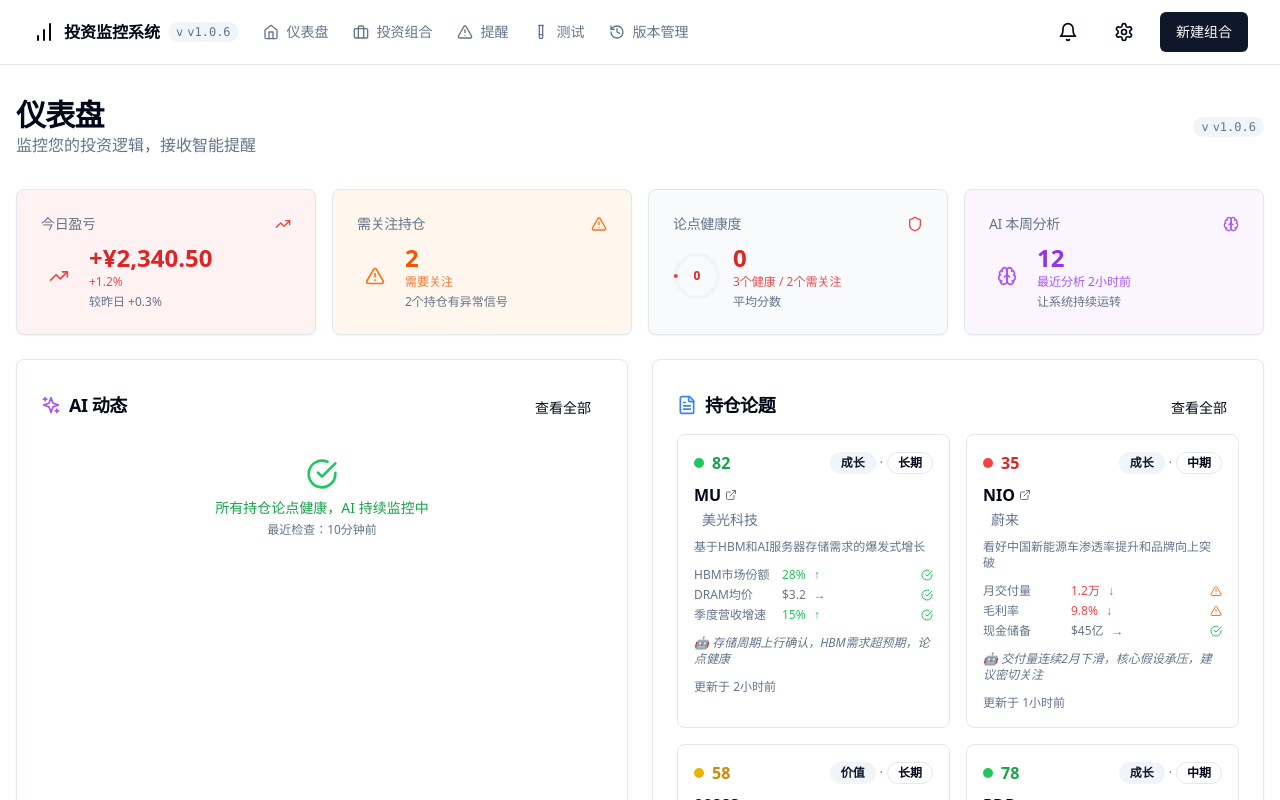
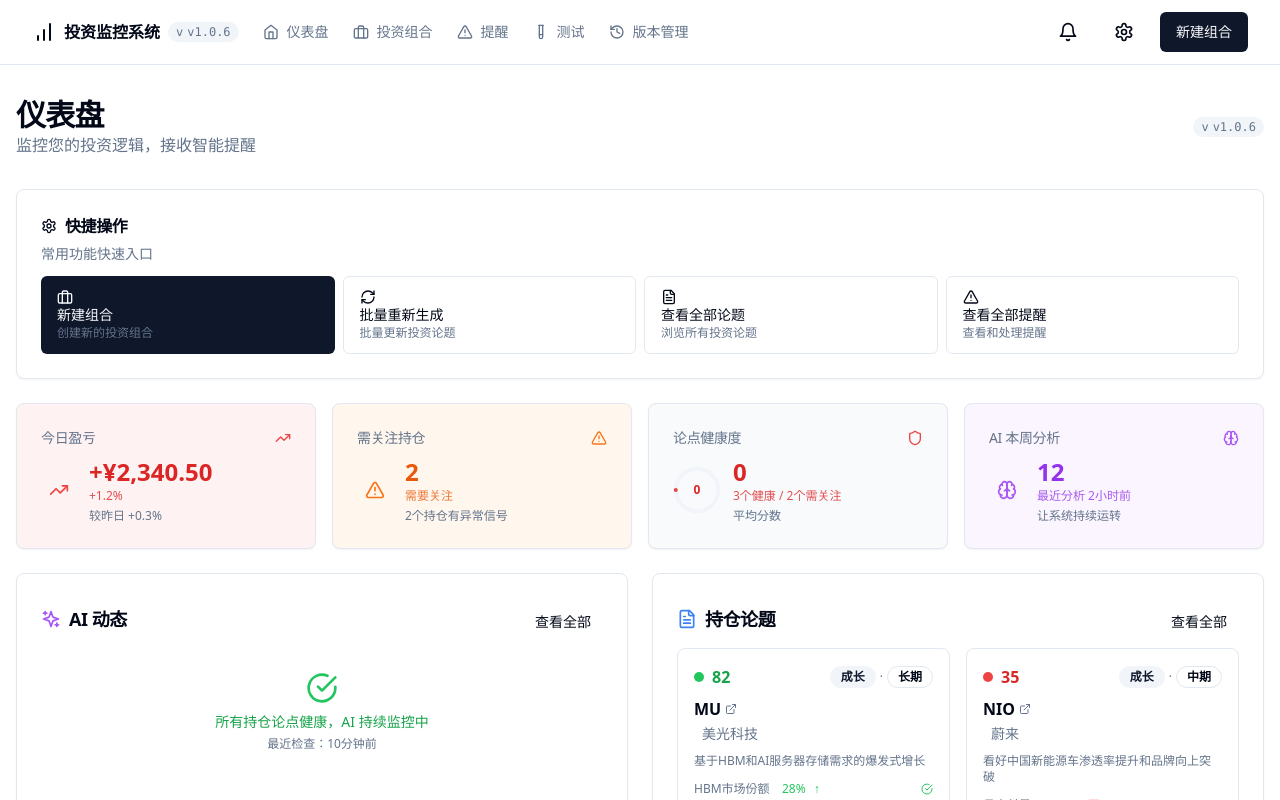
Before and after one commit to maomaoaichibing/investment-monitor, a Next.js app: page / in a window 1280 px wide. Shown: the top 800 px of the page. Built offline with nearby package versions, Linux system fonts and the light colour scheme; no server answers; the database is empty.

Commit message:
feat: add quick actions to dashboard
- Add QuickActions component with common operations
- Add shortcuts: New Portfolio, Batch Regenerate, All Theses, All Alerts
- Show on dashboard homepage

```diff
--- a/src/app/page.tsx
+++ b/src/app/page.tsx
@@ -5,6 +5,7 @@ import ThesisCardV2 from '@/components/dashboard/thesis-card-v2'
 import PortfolioOverviewV2 from '@/components/dashboard/portfolio-overview-v2'
 import UpcomingEvents from '@/components/dashboard/upcoming-events'
 import { VersionBadge } from '@/components/version/version-badge'
+import QuickActions from '@/components/dashboard/quick-actions'
 
 export default async function HomePage() {
   // 从数据库获取真实统计数据
@@ -67,6 +68,9 @@ export default async function HomePage() {
       </div>
 
       <div className="grid gap-6">
+        {/* 快捷操作 */}
+        <QuickActions />
+
         {/* 顶部统计卡片 - 4张有决策价值的卡片 */}
         <DecisionStats
           portfolioCount={portfolioCount}
--- /dev/null
+++ b/src/components/dashboard/quick-actions.tsx
@@ -0,0 +1,77 @@
+import Link from 'next/link'
+import { Button } from '@/components/ui/button'
+import {
+  Plus,
+  RefreshCw,
+  TrendingUp,
+  FileText,
+  AlertTriangle,
+  Briefcase,
+  Settings
+} from 'lucide-react'
+import { Card, CardContent, CardDescription, CardHeader, CardTitle } from '@/components/ui/card'
+
+export default function QuickActions() {
+  const actions = [
+    {
+      title: '新建组合',
+      description: '创建新的投资组合',
+      href: '/portfolios/new',
+      icon: Briefcase,
+      variant: 'default' as const,
+    },
+    {
+      title: '批量重新生成',
+      description: '批量更新投资论题',
+      href: '/positions/batch-regenerate',
+      icon: RefreshCw,
+      variant: 'outline' as const,
+    },
+    {
+      title: '查看全部论题',
+      description: '浏览所有投资论题',
+      href: '/theses',
+      icon: FileText,
+      variant: 'outline' as const,
+    },
+    {
+      title: '查看全部提醒',
+      description: '查看和处理提醒',
+      href: '/alerts',
+      icon: AlertTriangle,
+      variant: 'outline' as const,
+    },
+  ]
+
+  return (
+    <Card>
+      <CardHeader className="pb-3">
+        <CardTitle className="text-base flex items-center gap-2">
+          <Settings className="h-4 w-4" />
+          快捷操作
+        </CardTitle>
+        <CardDescription>常用功能快速入口</CardDescription>
+      </CardHeader>
+      <CardContent>
+        <div className="grid gap-2 sm:grid-cols-2 lg:grid-cols-4">
+          {actions.map((action) => (
+            <Button
+              key={action.title}
+              variant={action.variant}
+              asChild
+              className="h-auto py-3 justify-start"
+            >
+              <Link href={action.href}>
+                <action.icon className="mr-2 h-4 w-4" />
+                <div className="text-left">
+                  <div className="text-sm font-medium">{action.title}</div>
+                  <div className="text-xs text-muted-foreground">{action.description}</div>
+                </div>
+              </Link>
+            </Button>
+          ))}
+        </div>
+      </CardContent>
+    </Card>
+  )
+}
```
